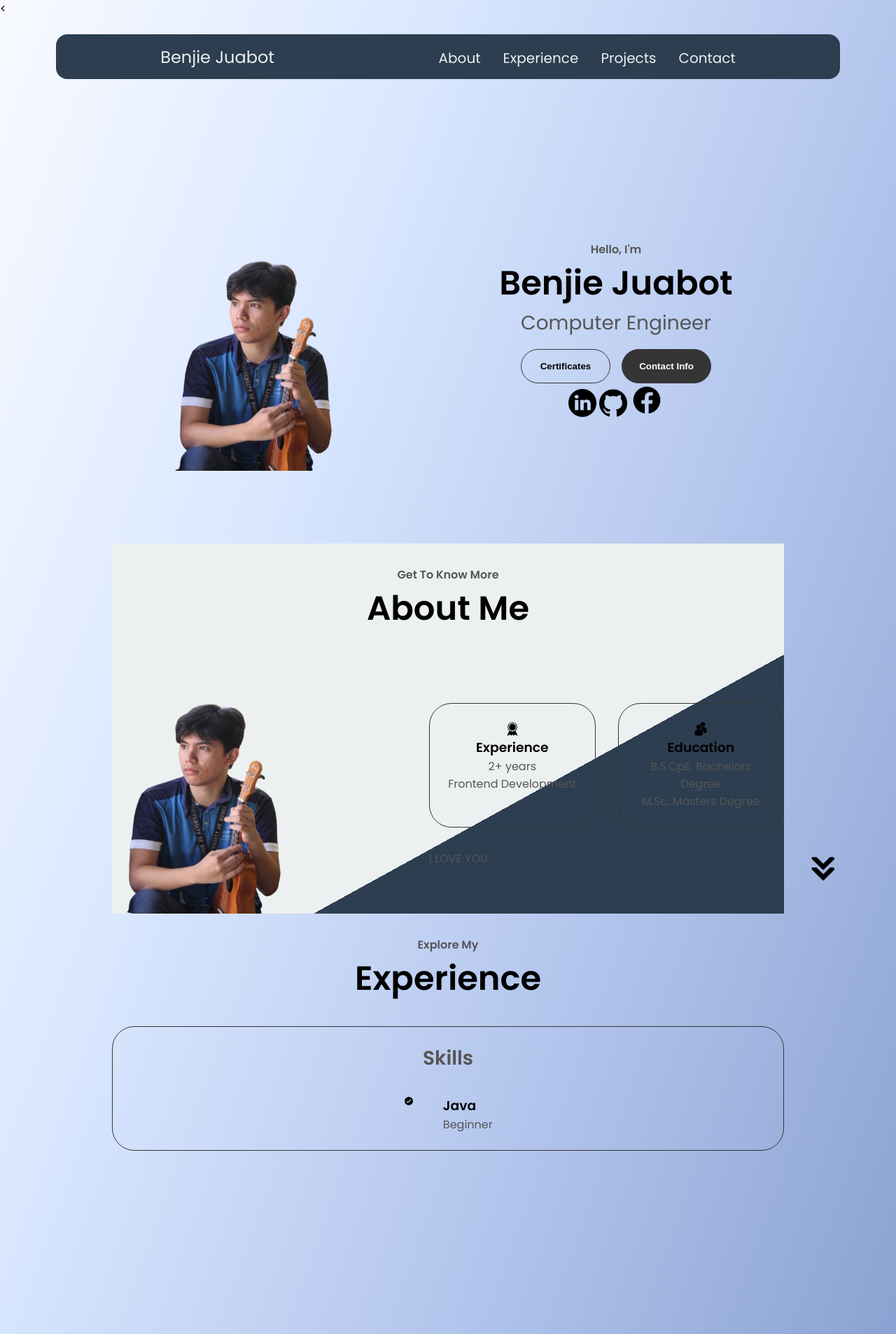
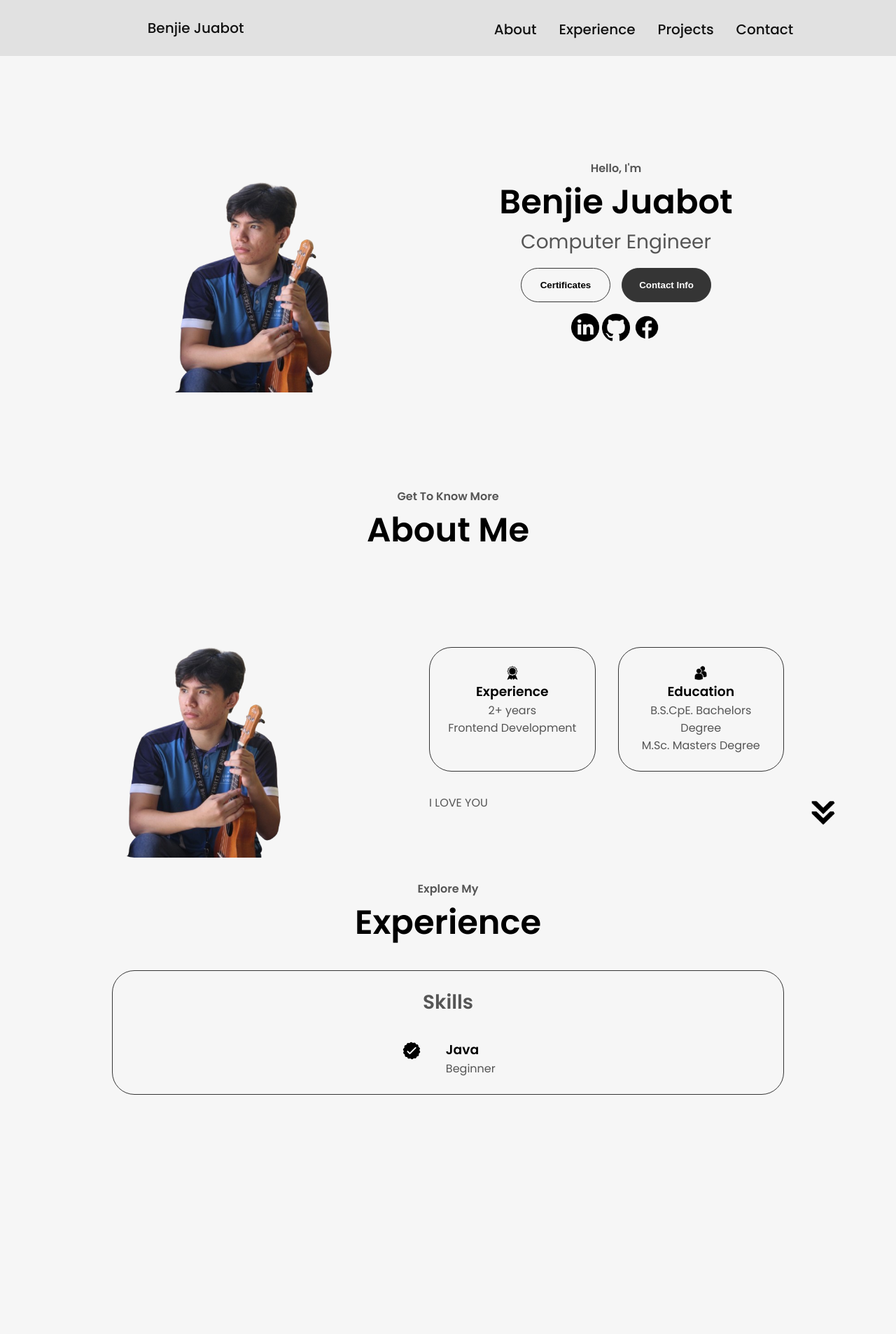
Before and after one commit to Marjdcxl/Portfolio, a PHP site: page / in a window 1280 px wide. Shown: the top 1907 px of the page at 70% size. Run offline with PHP 8.4, Linux system fonts and the light colour scheme; data comes from the database, SQL or seed files in the repository; data that the repository does not hold is empty.

Commit message:
Update style.css

```diff
--- a/style.css
+++ b/style.css
@@ -9,10 +9,8 @@
 
 body {
   font-family: "Poppins", sans-serif;
-  /* Added the diagonal background gradient as requested */
-  background: linear-gradient(to bottom right, #f8faff, #d9e7ff, #b5c7ed, #8ea5d4, #667ebf);
+  background-color: #f6f6f6; /* Light gray background for the body */
 }
-
 html {
   scroll-behavior: smooth;
 }
@@ -36,13 +34,16 @@ nav,
 }
 
 #desktop-nav {
-  background-color: #2C3E50; /* Dark blue background for the nav bar */
-  border-radius: 1rem; /* Rounded corners for the nav bar */
-  margin: 1.5rem 5rem; /* Margin around the nav bar to lift it from edges */
-  height: 8vh; /* Reduced height to match the image's appearance */
+  background-color: #e1e1e1; /* Dark blue background for the nav bar */
+  top: 0; /* Sticks to the top of the viewport */
+  width: 100%; /* Full width of the viewport */
+  height: 10vh; /* Fixed height for the nav bar */
+  position:fixed; /* Fixed position to stay on top during scroll */
+  display: flex; /* Use flexbox for layout */
   justify-content: space-around; /* Keeps elements spaced out */
   align-items: center; /* Vertically centers elements */
   padding: 0 2rem; /* Internal padding */
+  z-index: 1000; /* Ensures nav is above other content */
 }
 
 nav {
@@ -55,11 +56,12 @@ nav {
   gap: 2rem;
   list-style: none;
   font-size: 1.5rem;
+  font-weight: 500;
 }
 
 #desktop-nav .nav-links a {
   font-size: 1.25rem; /* Font size for navigation links */
-  color: #ECF0F1; /* Light text color for navigation links */
+  color: 	#111111; /* Light text color for navigation links */
   text-decoration: none;
   text-decoration-color: transparent; /* Ensure no initial underline */
 }
@@ -71,13 +73,19 @@ nav {
   text-decoration-color: #A7D9F7; /* Underline color matches hover text */
 }
 
+/* MODIFIED: Styling for the "Portfolio" logo to match nav links */
 .logo {
-  font-size: 1.5rem;
-  color: #ECF0F1;
+  font-size: 1.25rem; /* Match nav link font size */
+  color: #111111; /* Match nav link text color */
+  font-weight: 500; /* Match nav link font weight */
+  text-decoration: none; /* Ensure no initial underline */
+  text-decoration-color: transparent;
+  transition: all 300ms ease; /* Apply transition for smooth hover */
 }
 
 .logo:hover {
-  cursor: default;
+  cursor: pointer; /* Change cursor to pointer on hover */
+  /* Removed color and text-decoration to prevent blue color and underline on hover */
 }
 
 /* HAMBURGER MENU */
@@ -172,6 +180,7 @@ section {
 
 .section-container {
   display: flex;
+  margin-top: 2rem;
 }
 
 /* PROFILE SECTION */
@@ -189,16 +198,13 @@ section {
   width: 400px;
   margin: 5rem auto;
   border-radius: 2rem;
+
 }
 
 #socials-container .icon {
-  width: 2.5rem; /* Consistent with contact icons */
+  width: 2.5rem;
   height: 2.5rem;
-}
-
-#socials-container .icon[src="./assets/facebook.png"] {
-  width: 3rem; /* Set to the same size for now, but can be changed independently */
-  height: 3rem;
+  margin-top: 1rem ;
 }
 
 .section__text {
@@ -280,7 +286,6 @@ section {
 
 #about {
   position: relative;
-  background: linear-gradient(to bottom right, #ECF0F1 65%, #2C3E50 35%);
   height: fit-content
 }
 
@@ -373,8 +378,8 @@ article {
 
 article .icon {
   cursor: default;
-  width: 1rem; /* Smaller size for checkmarks */
-  height: 1rem;
+  width: 2rem; /* Smaller size for checkmarks */
+  height: 2rem;
 }
 
 /* PROJECTS SECTION */
@@ -402,7 +407,9 @@ article .icon {
 .project-btn {
   color: black;
   border-color: rgb(163, 163, 163);
+  margin-top: 1rem;
 }
+
 
 /* CONTACT */
 
@@ -438,7 +445,7 @@ article .icon {
 
 .contact-icon {
   cursor: default;
-  height: 2.5rem;
+  height: 2rem;
 }
 
 .email-icon {
@@ -449,9 +456,7 @@ article .icon {
 
 footer {
   /* Applying similar styles to the desktop nav bar for the footer */
-  background-color: #2C3E50; /* Dark blue background */
-  border-radius: 1rem; /* Rounded corners */
-  margin: 1.5rem 5rem; /* Margin to lift it from edges */
+  background-color: #e1e1e1; /* Dark blue background */
   height: fit-content; /* Adjust height based on content */
   padding: 1.5rem 2rem; /* Increased padding for better spacing */
   display: flex; /* Use flexbox for internal alignment */
@@ -459,7 +464,7 @@ footer {
   justify-content: center; /* Center content vertically */
   align-items: center; /* Center content horizontally */
   gap: 1rem; /* Space between nav links and copyright */
-  color: #ECF0F1; /* Light text color for copyright */
+  color: #111111; /* Light text color for copyright */
 }
 
 /* Styling for the navigation links within the footer */
@@ -478,13 +483,13 @@ footer .nav-links {
 }
 
 footer .nav-links a {
-  color: #ECF0F1; /* Light text color for footer navigation links */
+  color:#111111; /* Light text color for footer navigation links */
   text-decoration: none;
   text-decoration-color: transparent;
 }
 
 footer .nav-links a:hover {
-  color: #A7D9F7; /* Lighter blue on hover */
+  color: #111111; /* Lighter blue on hover */
   text-decoration: underline;
   text-underline-offset: 0.5rem; /* Smaller underline offset for footer */
   text-decoration-color: #A7D9F7;
@@ -494,7 +499,7 @@ footer p {
   text-align: center;
   margin: 0; /* Remove default margin */
   font-size: 0.9rem; /* Smaller font for copyright text */
-  color: #B0BEC5; /* Slightly muted light color for copyright */
+  color: #3c3c3c; /* Slightly muted light color for copyright */
 }
 
 /* MEDIA QUERIES (from original mediaqueries.css, integrated here) */
```
